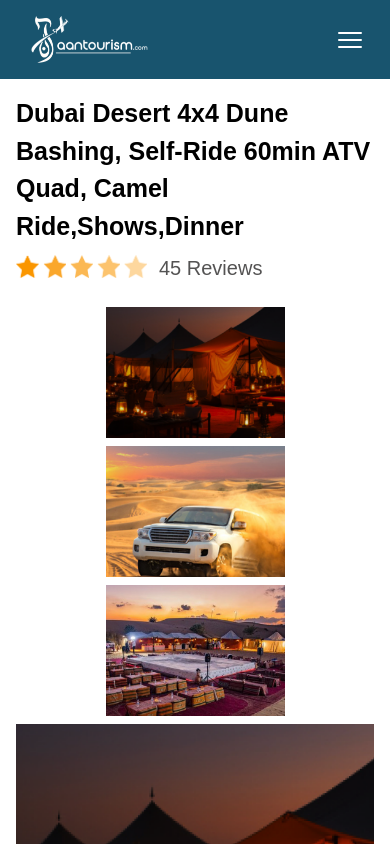
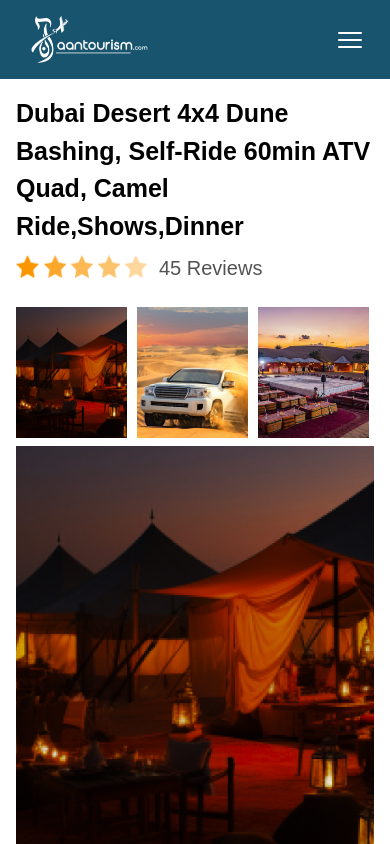
Before and after one commit to faizii-x/AAN-tourism-task, a React (Vite) app: page / in a window 390 px wide. Shown: the top 844 px of the page. Built offline with nearby package versions, Linux system fonts and the light colour scheme.

Commit message:
Final Commit- Some changing in responsiveness

```diff
--- a/src/components/navbar.jsx
+++ b/src/components/navbar.jsx
@@ -70,7 +70,7 @@ const Navbar = () => {
             <p className="text-white -mt-1">|</p>
 
             <Link
-              to=""
+              to="/"
               className="text-[14px] font-medium font-poppins text-white text-nowrap"
             >
               Login
--- a/src/components/test.jsx
+++ b/src/components/test.jsx
@@ -16,7 +16,7 @@ function ImageGallery() {
   return (
     <>
       <div className="grid lg:grid-cols-5 grid-cols-1 md:gap-2 gap-0 mb-[21px]">
-        <div className="col-span-1 ">
+        <div className="col-span-1 class-flex-small-images">
           {images.map((image, index) => (
             <img
               key={index}
--- a/src/index.css
+++ b/src/index.css
@@ -36,3 +36,12 @@
     display: none;
   }
 }
+@media (max-width: 1023px) {
+.class-flex-small-images{
+  display: flex;
+  justify-content: start;
+  gap: 10px;
+  width: 62%;
+}
+
+}
```
